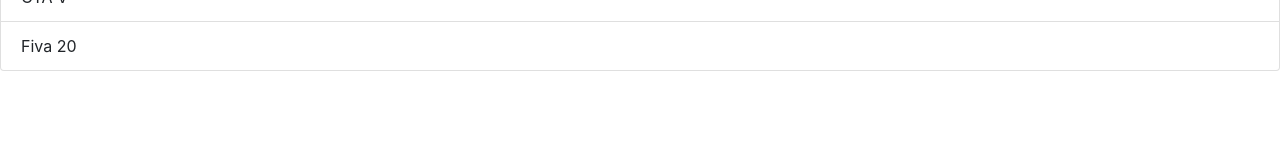
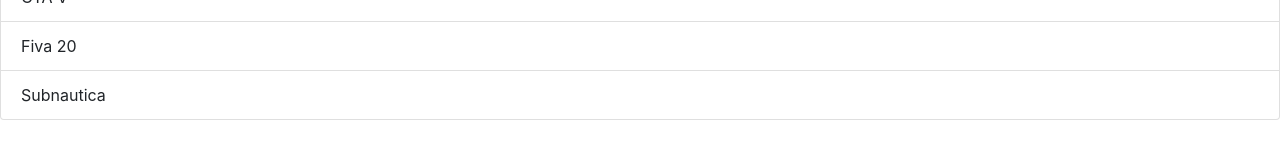
Before and after one commit to thijsieboy007/verb-thijs-lausegger-326550, a plain HTML site: page index.html in a window 1280 px wide. Shown: the part 133-292 px from the top of the page. Drawn offline with nearby package versions, Linux system fonts and the light colour scheme.

Commit message:
Subnautica

```diff
--- a/index.html
+++ b/index.html
@@ -16,6 +16,7 @@
         <li class="list-group-item">Batman: Arkham Knight</li>
         <li class="list-group-item">GTA V</li>
         <li class="list-group-item">Fiva 20</li>
+        <li class="list-group-item">Subnautica</li>
       </ul>
     <!-- Optional JavaScript -->
     <!-- jQuery first, then Popper.js, then Bootstrap JS -->
```
